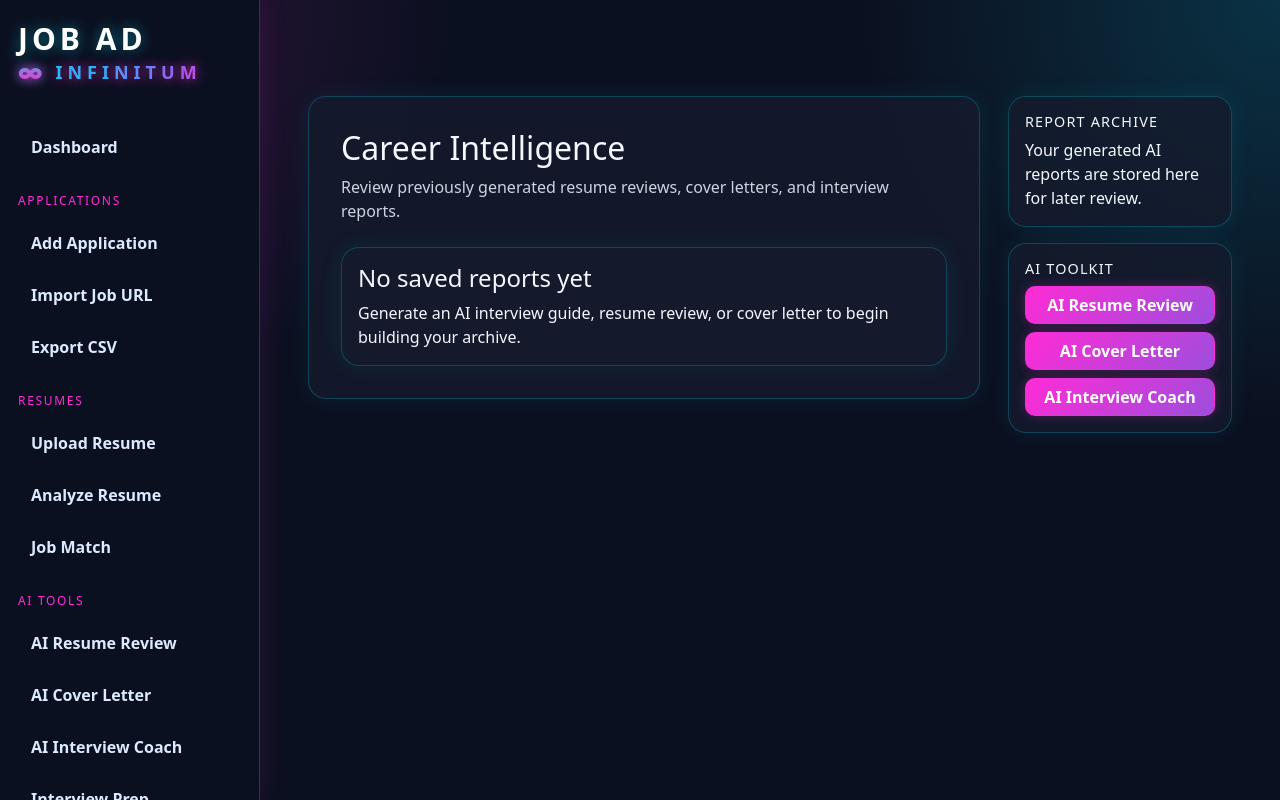
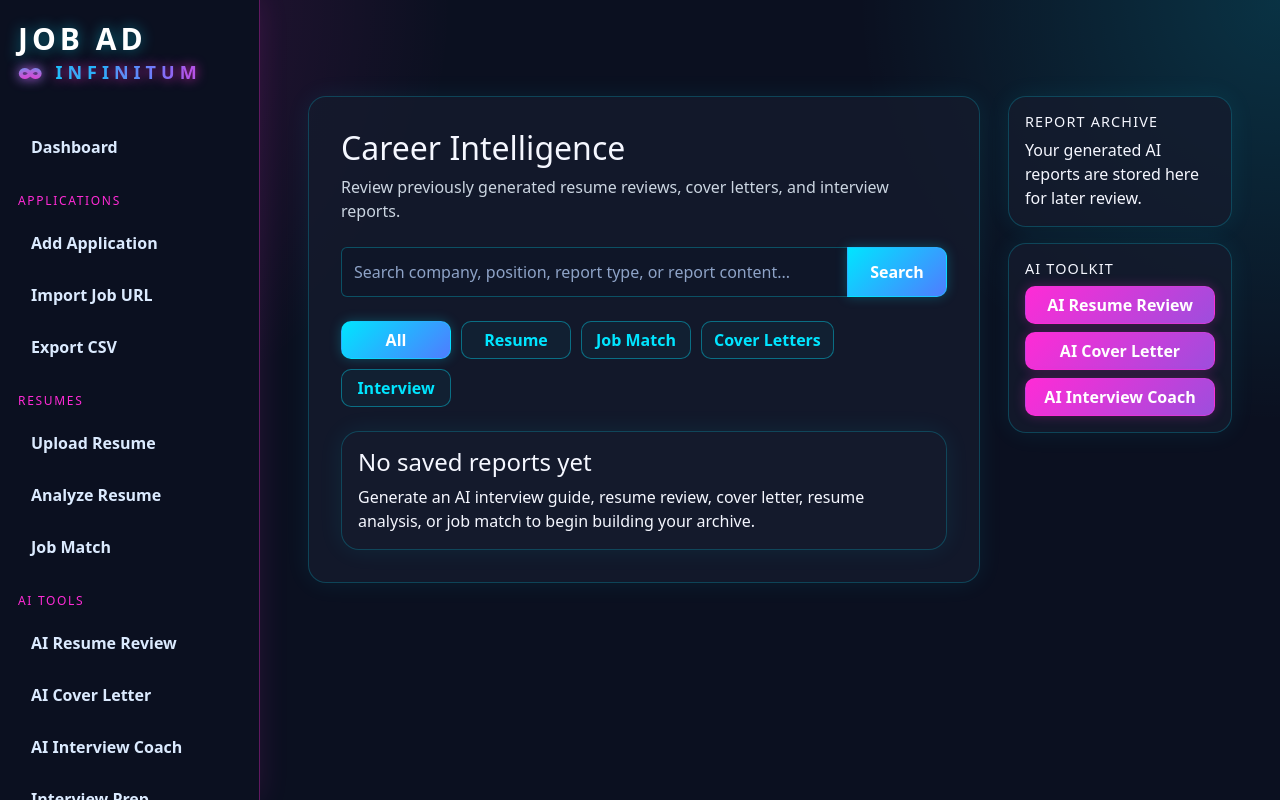
Before and after one commit to OloaneShark/get-a-job, a Flask app: page /ai/reports in a window 1280 px wide. Run offline with Flask 3, Linux system fonts and the light colour scheme; the visitor is signed in with stand-in values (Sample User, id 1); data that the repository does not hold is empty; parts of the project's set-up code (start-up, migrations or seed data) failed here and were passed over; some libraries are stand-ins or nearby versions.

Commit message:
Add searchable and filterable Career Intelligence archive

```diff
--- a/app.py
+++ b/app.py
@@ -915,16 +915,49 @@ def application_ai_interview_coach(application_id):
 @app.route("/ai/reports")
 @login_required
 def ai_reports():
+    selected_type = request.args.get("type", "all")
+    search_term = request.args.get("search", "").strip()
+
+    query = AIReport.query.filter_by(user_id=current_user.id)
+
+    if selected_type == "resume":
+        query = query.filter(
+            AIReport.report_type.in_([
+                "resume_analysis",
+                "resume_review"
+            ])
+        )
+
+    elif selected_type in {
+        "job_match",
+        "cover_letter",
+        "interview_coach"
+    }:
+        query = query.filter_by(report_type=selected_type)
+
+    if search_term:
+        search_pattern = f"%{search_term}%"
+
+        query = query.filter(
+            db.or_(
+                AIReport.company.ilike(search_pattern),
+                AIReport.position.ilike(search_pattern),
+                AIReport.report_type.ilike(search_pattern),
+                AIReport.content.ilike(search_pattern)
+            )
+        )
+
     reports = (
-        AIReport.query
-        .filter_by(user_id=current_user.id)
+        query
         .order_by(AIReport.created_at.desc())
         .all()
     )
 
     return render_template(
         "ai_reports.html",
-        reports=reports
+        reports=reports,
+        selected_type=selected_type,
+        search_term=search_term
     )
 
 
--- a/static/css/style.css
+++ b/static/css/style.css
@@ -938,3 +938,67 @@ body.theme-light .helper-text {
     border-color: rgba(0, 229, 255, 0.7);
     box-shadow: 0 0 18px rgba(0, 229, 255, 0.35);
 }
+
+/* ===========================
+   Career Intelligence Filters
+=========================== */
+
+.report-filters {
+    display: flex;
+    flex-wrap: wrap;
+    gap: 10px;
+}
+
+.report-filters .btn {
+    min-width: 110px;
+}
+
+body.theme-dark .btn-outline-info {
+    color: var(--neon-blue);
+    border-color: rgba(0, 229, 255, 0.4);
+    background: rgba(0, 229, 255, 0.04);
+}
+
+body.theme-dark .btn-outline-info:hover {
+    color: #ffffff;
+    background: rgba(0, 229, 255, 0.14);
+    border-color: var(--neon-blue);
+    box-shadow: 0 0 14px rgba(0, 229, 255, 0.2);
+}
+
+body.theme-light .btn-outline-info {
+    color: #0369a1;
+    border-color: rgba(3, 105, 161, 0.35);
+}
+
+body.theme-light .btn-outline-info:hover {
+    color: #ffffff;
+}
+
+/* ===========================
+   Career Intelligence Search
+=========================== */
+
+.report-search .input-group {
+    width: 100%;
+}
+
+.report-search .form-control {
+    min-height: 50px;
+}
+
+.report-search .btn {
+    min-width: 100px;
+}
+
+@media (max-width: 760px) {
+    .report-search .input-group {
+        display: grid;
+        grid-template-columns: 1fr;
+        gap: 10px;
+    }
+
+    .report-search .btn {
+        width: 100%;
+    }
+}
--- a/templates/ai_reports.html
+++ b/templates/ai_reports.html
@@ -15,6 +15,83 @@
             <p class="helper-text mb-4">
                 Review previously generated resume reviews, cover letters, and interview reports.
             </p>
+
+            <form method="GET" action="{{ url_for('ai_reports') }}" class="report-search mb-4">
+
+                {% if selected_type != "all" %}
+                    <input
+                        type="hidden"
+                        name="type"
+                        value="{{ selected_type }}"
+                    >
+                {% endif %}
+
+                <div class="input-group">
+                    <input
+                        type="text"
+                        name="search"
+                        class="form-control"
+                        placeholder="Search company, position, report type, or report content..."
+                        value="{{ search_term }}"
+                    >
+
+                    <button
+                        type="submit"
+                        class="btn btn-primary"
+                    >
+                        Search
+                    </button>
+
+                    {% if search_term %}
+                        <a
+                            href="{{ url_for('ai_reports', type=selected_type) }}"
+                            class="btn btn-outline-info"
+                        >
+                            Clear
+                        </a>
+                    {% endif %}
+                </div>
+
+            </form>
+
+            <div class="report-filters mb-4">
+
+                <a
+                    href="{{ url_for('ai_reports', search=search_term) }}"
+                    class="btn {% if selected_type == 'all' %}btn-primary{% else %}btn-outline-info{% endif %}"
+                >
+                    All
+                </a>
+
+                <a
+                    href="{{ url_for('ai_reports', type='resume', search=search_term) }}"
+                    class="btn {% if selected_type == 'resume' %}btn-primary{% else %}btn-outline-info{% endif %}"
+                >
+                    Resume
+                </a>
+
+                <a
+                    href="{{ url_for('ai_reports', type='job_match', search=search_term) }}"
+                    class="btn {% if selected_type == 'job_match' %}btn-primary{% else %}btn-outline-info{% endif %}"
+                >
+                    Job Match
+                </a>
+
+                <a
+                    href="{{ url_for('ai_reports', type='cover_letter', search=search_term) }}"
+                    class="btn {% if selected_type == 'cover_letter' %}btn-primary{% else %}btn-outline-info{% endif %}"
+                >
+                    Cover Letters
+                </a>
+
+                <a
+                    href="{{ url_for('ai_reports', type='interview_coach', search=search_term) }}"
+                    class="btn {% if selected_type == 'interview_coach' %}btn-primary{% else %}btn-outline-info{% endif %}"
+                >
+                    Interview
+                </a>
+
+            </div>
 
             {% if reports %}
 
@@ -98,11 +175,22 @@
 
                 <div class="card">
                     <div class="card-body">
-                        <h4>No saved reports yet</h4>
 
-                        <p class="mb-0">
-                            Generate an AI interview guide, resume review, or cover letter to begin building your archive.
-                        </p>
+                        {% if search_term or selected_type != "all" %}
+                            <h4>No matching reports</h4>
+
+                            <p class="mb-0">
+                                Try a different search term or report filter.
+                            </p>
+                        {% else %}
+                            <h4>No saved reports yet</h4>
+
+                            <p class="mb-0">
+                                Generate an AI interview guide, resume review, cover letter,
+                                resume analysis, or job match to begin building your archive.
+                            </p>
+                        {% endif %}
+
                     </div>
                 </div>
 
```
